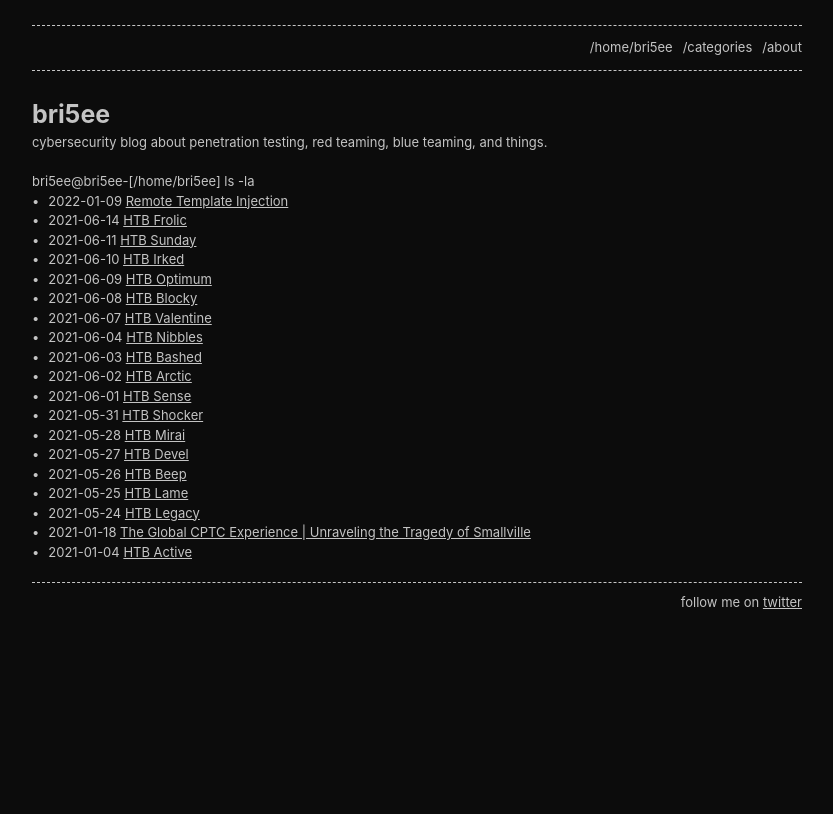
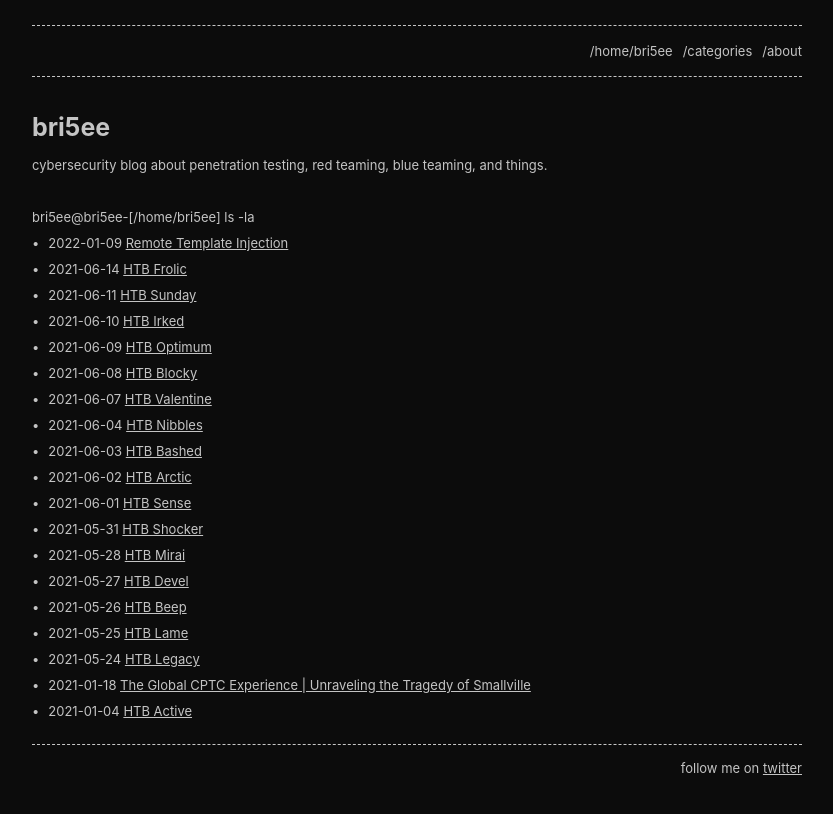
Before and after one commit to notbricey/brisee.github.io, a Jekyll site: the page built from index.md, in a window 1280 px wide. Shown: the top 814 px of the page, without its empty margins (223-1056 px from the left). Built offline with Jekyll 4.4.1, drawn with Linux system fonts in a browser that asks for light colours.

Commit message:
Update base.scss

```diff
--- a/_sass/base.scss
+++ b/_sass/base.scss
@@ -6,7 +6,7 @@
 $base-font-family:     Barlow, -apple-system, BlinkMacSystemFont, Segoe UI, Helvetica, Arial, sans-serif, Apple Color Emoji, Segoe UI Emoji, Segoe UI Symbol !default;
 $base-font-size:       13px !default;
 $mobile-font-size:     13px !default;
-$base-line-height:     1.5 !default;
+$base-line-height:     2.0 !default;
 $container-width:      90% !default;
 $container-max-width:  770px !default;
 
```
